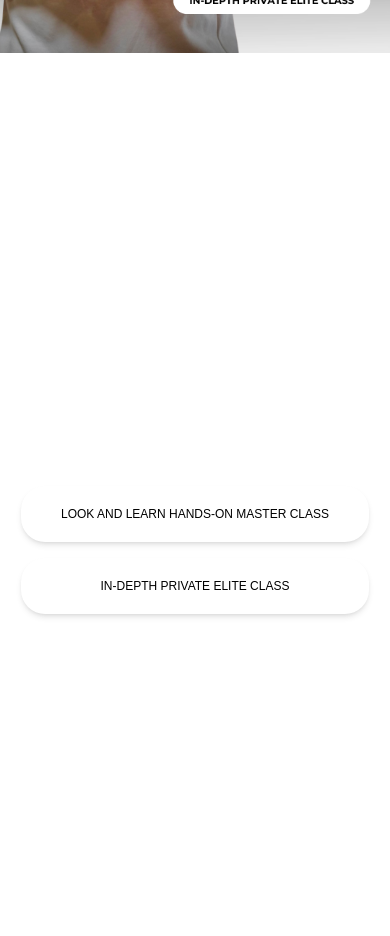
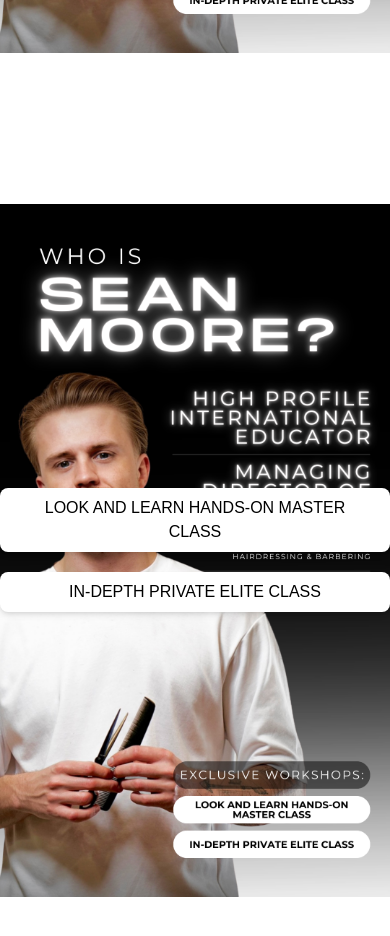
Before and after one commit to kudama343/barberexpoph_24, a Next.js app: page / in a window 390 px wide. Shown: the part 1600-2536 px from the top of the page. Built offline with nearby package versions, Linux system fonts and the light colour scheme.

Commit message:
Responsive button on going

```diff
--- a/app/page.tsx
+++ b/app/page.tsx
@@ -19,24 +19,25 @@ const HomePage: React.FC = () => {
         </div>
       </div>
       <div className="">
-        <div className="min-h-full w-full h-screen  flex flex-col items-center justify-center px-4 sm:px-8p relative ">
+  <div className="min-h-full w-full h-screen bg-contain bg-no-repeat bg-center bg-[url('/images/MobileView/MobileViewBG2.png')] sm:bg-[url('/images/Homepage/HomepageBG2.png')] flex flex-col items-center justify-center px-4 sm:px-8p relative">
     {/* Container for the buttons */}
-            <div className="absolute flex flex-col space-y-4">
+    <div className="absolute md:bottom-[90px] md:right-[140px] flex flex-col space-y-5">
       {/* Top button */}
-              <button className="bg-white text-black py-5 px-10 rounded-3xl shadow-md text-xs hover:bg-gray-700 hover:text-white transition duration-300 sm:text-xl ">
+      <button className="bg-white text-black py-2 px-6 rounded-lg shadow-md hover:bg-blue-700 transition duration-300 right-5">
         LOOK AND LEARN HANDS-ON MASTER CLASS
       </button>
 
       {/* Bottom button */}
-              <button className="bg-white text-black py-5 px-10 rounded-3xl shadow-md text-xs hover:bg-gray-700 hover:text-white transition duration-300 sm:text-xl ">
+      <button className="bg-white text-black py-2 px-6 rounded-lg shadow-md hover:bg-green-700 transition duration-300">
         IN-DEPTH PRIVATE ELITE CLASS
       </button>
     </div>
   </div>
 </div>
+</div>
 
   </div>
-</div>
+
 
 
   );
--- a/tailwind.config.ts
+++ b/tailwind.config.ts
@@ -15,6 +15,9 @@ export default {
       boxShadow: {
         glow: '0 0 10px rgba(255, 255, 255, 0.7), 0 0 20px rgba(255, 255, 255, 0.5)',
       },
+      fontFamily: {
+        poppins: ['Poppins', 'sans-serif'],
+      },
     },
   },
   plugins: [],
```
Lines whose indentation alone changed are shown as unchanged.
